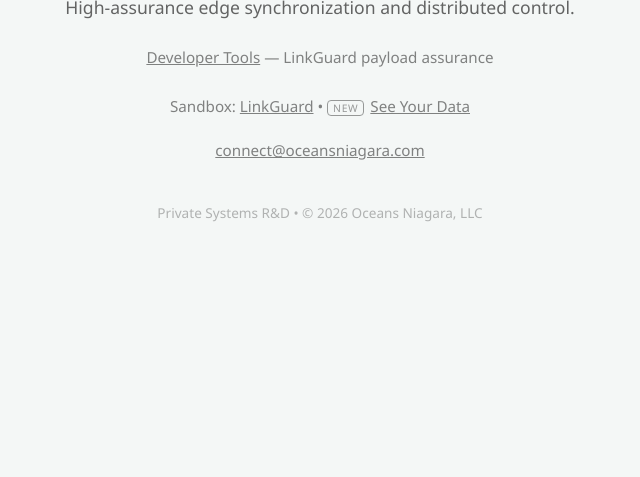
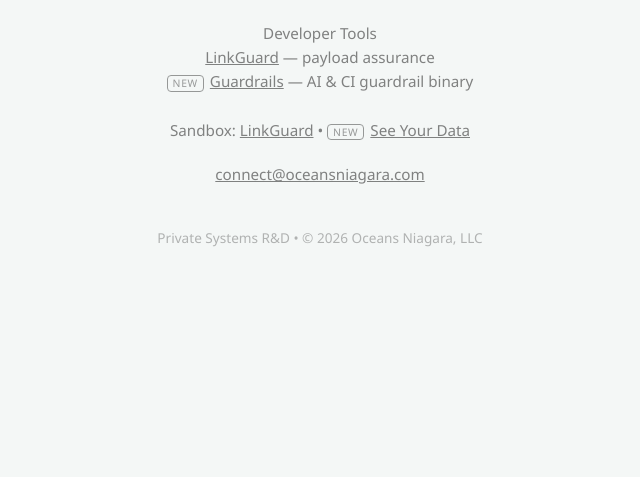
Before and after one commit to Oceans-Niagara/oceans-niagara.github.io, a plain HTML site: page index.html in a window 1280 px wide. Shown: the part 323-800 px from the top of the page, without its empty margins (320-960 px from the left). Drawn offline with Linux system fonts and the light colour scheme.

Commit message:
Update contact section with new links and styles

```diff
--- a/index.html
+++ b/index.html
@@ -54,12 +54,17 @@
     </p>
 
     <div class="contact">
-      <a href="/linkguard/">Developer Tools</a> — LinkGuard payload assurance
+      Developer Tools
+      <br>
+      <a href="/linkguard/">LinkGuard</a> — payload assurance
+      <br>
+      <span style="display: inline-block; font-size: 0.65rem; line-height: 1; text-transform: uppercase; letter-spacing: 0.06em; padding: 2px 5px; border: 1px solid currentColor; border-radius: 4px; margin-right: 6px; vertical-align: middle; opacity: 0.8;">New</span><a href="/guardrails/">Guardrails</a> — AI &amp; CI guardrail binary
       <br><br>
       Sandbox:
       <a href="/linkguard/sandbox.html">LinkGuard</a> &bull;
       <span style="display: inline-block; font-size: 0.65rem; line-height: 1; text-transform: uppercase; letter-spacing: 0.06em; padding: 2px 5px; border: 1px solid currentColor; border-radius: 4px; margin-right: 6px; vertical-align: middle; opacity: 0.8;">New</span><a href="/see-your-data/">See Your Data</a>
     </div>
+
 
     <div class="contact">
       <a href="mailto:connect@oceansniagara.com">connect@oceansniagara.com</a>
```
